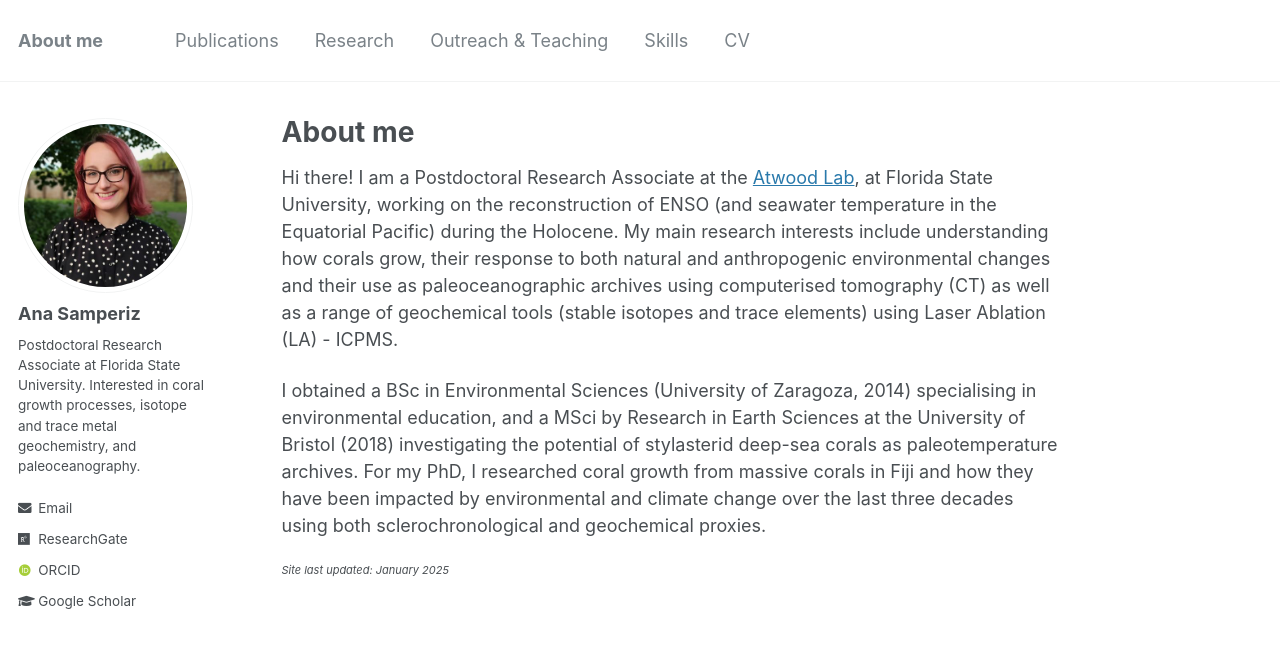
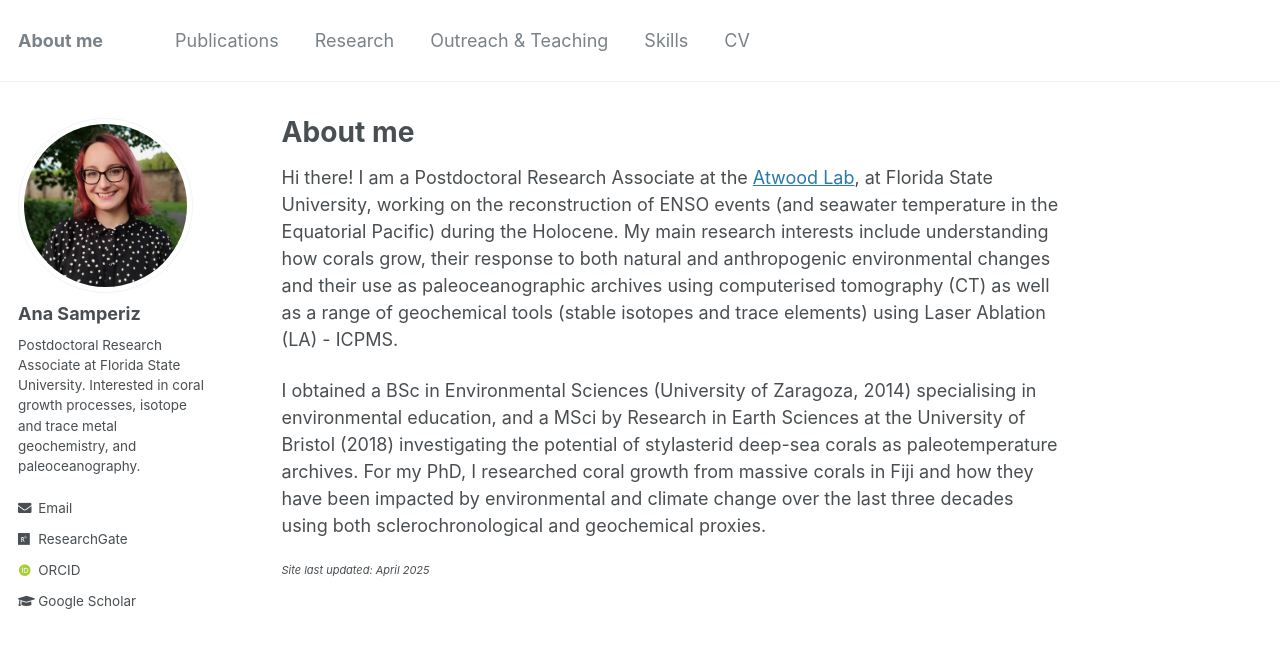
Before and after one commit to anasamperiz/anasamperiz.github.io, a Jekyll site: the page built from _pages/about.md, in a window 1280 px wide. Shown: the top 666 px of the page. Built offline with Jekyll 4.4.1, drawn with Linux system fonts in a browser that asks for light colours; some web fonts are replaced.

Commit message:
Update about.md

```diff
--- a/_pages/about.md
+++ b/_pages/about.md
@@ -17,9 +17,9 @@ gallery:
     width: auto
 ---
 
-Hi there! I am a Postdoctoral Research Associate at the <a href='https://alyssaatwood.weebly.com/'> Atwood Lab</a>, at Florida State University, working on the reconstruction of ENSO (and seawater temperature in the Equatorial Pacific) during the Holocene. My main research interests include understanding how corals grow, their response to both natural and anthropogenic environmental changes and their use as paleoceanographic archives using computerised tomography (CT) as well as a range of geochemical tools (stable isotopes and trace elements) using Laser Ablation (LA) - ICPMS.
+Hi there! I am a Postdoctoral Research Associate at the <a href='https://alyssaatwood.weebly.com/'> Atwood Lab</a>, at Florida State University, working on the reconstruction of ENSO events (and seawater temperature in the Equatorial Pacific) during the Holocene. My main research interests include understanding how corals grow, their response to both natural and anthropogenic environmental changes and their use as paleoceanographic archives using computerised tomography (CT) as well as a range of geochemical tools (stable isotopes and trace elements) using Laser Ablation (LA) - ICPMS.
 
 I obtained a BSc in Environmental Sciences (University of Zaragoza, 2014) specialising in environmental education, and a MSci by Research in Earth Sciences at the University of Bristol (2018) investigating the potential of stylasterid deep-sea corals as paleotemperature archives. For my PhD, I researched coral growth from massive corals in Fiji and how they have been impacted by environmental and climate change over the last three decades using both sclerochronological and geochemical proxies.
 
 
-<p style="font-size: 11px;"><i>Site last updated: January 2025</i></p>
+<p style="font-size: 11px;"><i>Site last updated: April 2025</i></p>
```
